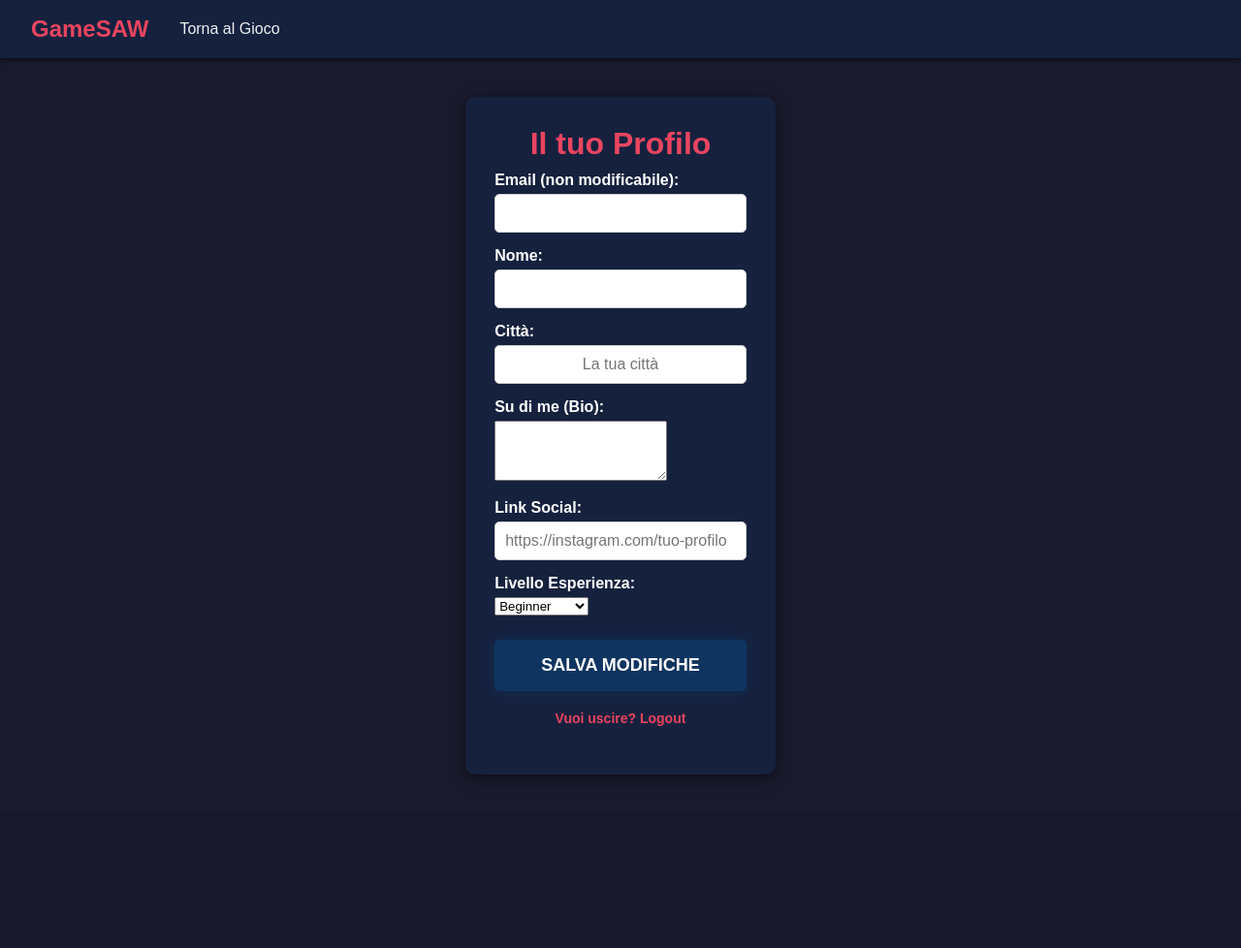
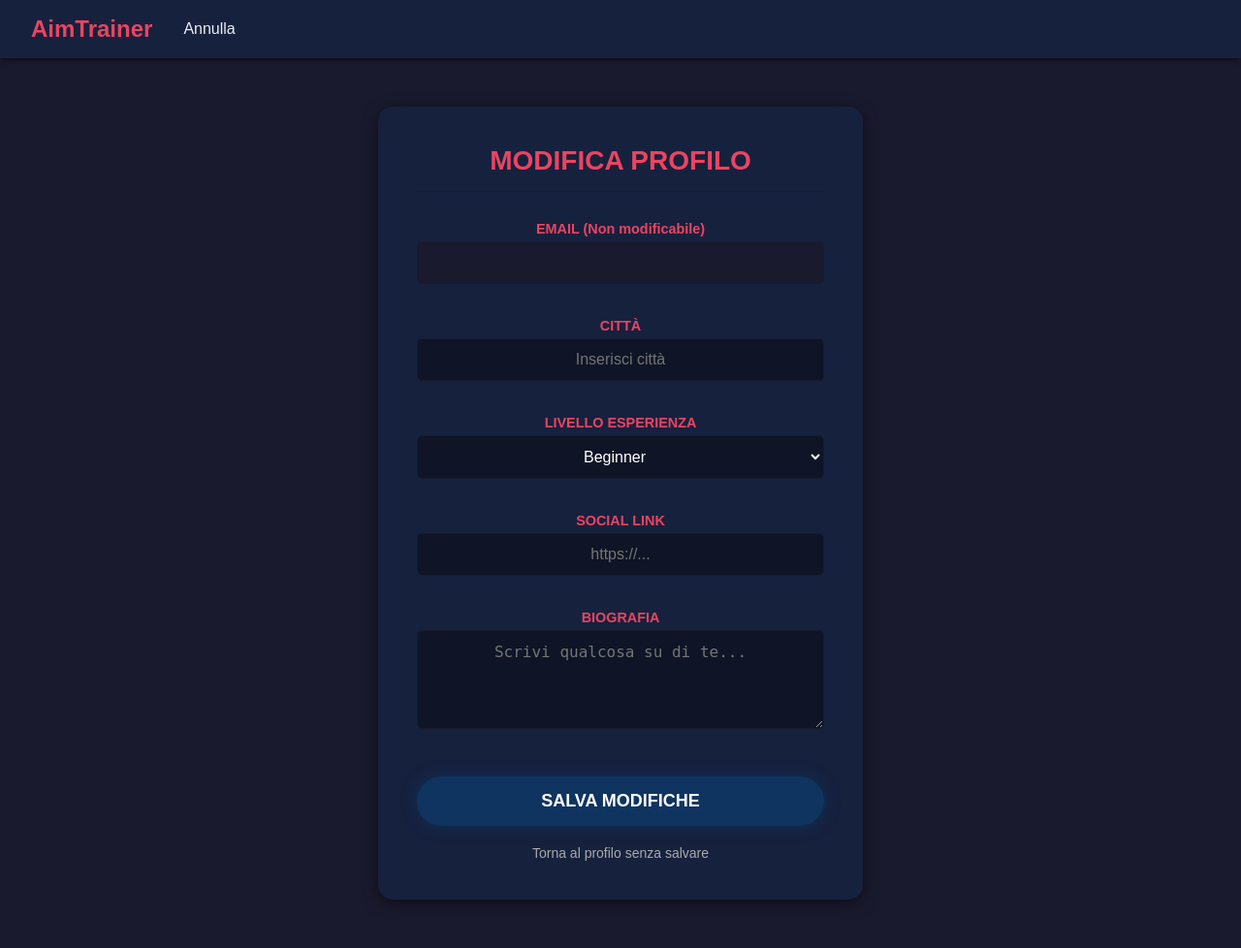
Before and after one commit to frazambra/GameSaw, a PHP site: page /profilo.php in a window 1280 px wide. Shown: the whole page at 97% size. Before the commit the page ends 800 px from the top, so only its background shows below. Run offline with PHP 8.4, Linux system fonts and the light colour scheme; the visitor is signed in with stand-in values (Sample User, id 1); data that the repository does not hold is empty.

Commit message:
backup 2

```diff
--- a/info.html
+++ b/info.html
@@ -9,7 +9,7 @@
 <body>
 
     <header>
-        <div class="logo">GameSAW</div>
+        <div class="logo">AimTrainer</div>
         <nav>
             <ul class="nav-links">
                 <li><a href="Game.php">Torna al Gioco</a></li>
@@ -34,9 +34,5 @@
         </section>
     </main>
 
-    <footer>
-        <p>&copy; 2023 GameSAW - Tutti i diritti riservati</p>
-    </footer>
-
 </body>
 </html>
--- a/profilo.php
+++ b/profilo.php
@@ -2,37 +2,36 @@
 session_start();
 require_once 'connessione_db.php';
 
-// Protezione pagina: se non è loggato, torna alla home
-if (!isset($_SESSION['logged_in']) || $_SESSION['logged_in'] !== true) {
-    header("Location: Game.php");
+// Se non è loggato, torna alla home
+if (!isset($_SESSION['logged_in'])) {
+    header("Location: game.php");
     exit();
 }
 
 $user_id = $_SESSION['user_id'];
-$messaggio = "";
+$status_msg = "";
 
-// --- LOGICA DI AGGIORNAMENTO (POST) ---
+// Gestione del salvataggio dati
 if ($_SERVER["REQUEST_METHOD"] == "POST") {
     $citta = $_POST['citta'];
     $bio = $_POST['bio'];
     $social = $_POST['social'];
     $livello = $_POST['livello'];
 
-    $sql_update = "UPDATE utenti SET citta = ?, bio = ?, social_link = ?, livello = ? WHERE id = ?";
-    $stmt = $conn->prepare($sql_update);
+    $stmt = $conn->prepare("UPDATE utenti SET citta=?, bio=?, social_link=?, livello=? WHERE id=?");
     $stmt->bind_param("ssssi", $citta, $bio, $social, $livello, $user_id);
 
     if ($stmt->execute()) {
-        $messaggio = "<p style='color: #4ee44e;'>Profilo aggiornato con successo!</p>";
+        header("Location: visualizza_profilo.php");
+        exit();
     } else {
-        $messaggio = "<p style='color: #ff4d4d;'>Errore durante l'aggiornamento.</p>";
+        $status_msg = "Errore durante l'aggiornamento.";
     }
     $stmt->close();
 }
 
-// --- RECUPERO DATI CORRENTI ---
-$sql = "SELECT * FROM utenti WHERE id = ?";
-$stmt = $conn->prepare($sql);
+// Recupero dati
+$stmt = $conn->prepare("SELECT * FROM utenti WHERE id = ?");
 $stmt->bind_param("i", $user_id);
 $stmt->execute();
 $result = $stmt->get_result();
@@ -43,64 +42,154 @@ $user = $result->fetch_assoc();
 <html lang="it">
 <head>
     <meta charset="UTF-8">
-    <title>Profilo - GameSAW</title>
+    <title>Modifica Profilo</title>
     <link rel="stylesheet" href="style.css">
+    <style>
+        /* RESET E STILE FORZATO PER QUESTA PAGINA */
+        body {
+            display: flex;
+            flex-direction: column;
+            min-height: 100vh;
+            align-items: center; /* Centra orizzontalmente tutto il body */
+        }
+
+        .edit-container {
+            background-color: #16213e; /* Sfondo scuro del box */
+            width: 100%;
+            max-width: 500px; /* Larghezza massima contenuta */
+            margin-top: 50px;
+            margin-bottom: 50px;
+            padding: 40px;
+            border-radius: 15px;
+            box-shadow: 0 4px 15px rgba(0,0,0,0.5);
+            text-align: center; /* Centra tutti i testi e elementi inline */
+            display: flex;
+            flex-direction: column;
+            align-items: center; /* Centra i div interni (flex items) */
+        }
+
+        h1 {
+            color: #e94560;
+            margin-bottom: 30px;
+            font-size: 28px;
+            text-transform: uppercase;
+            width: 100%;
+            border-bottom: 1px solid #1a1a2e;
+            padding-bottom: 15px;
+        }
+
+        /* Forza il form a stare in colonna e centrato */
+        form {
+            width: 100%;
+            display: flex;
+            flex-direction: column;
+            align-items: center;
+            gap: 20px; /* Spazio tra i campi */
+        }
+
+        .form-group {
+            width: 100%;
+            text-align: left; /* Le etichette si leggono meglio a sinistra */
+        }
+
+        .form-group label {
+            display: block;
+            margin-bottom: 5px;
+            color: #e94560;
+            font-weight: bold;
+            font-size: 0.9em;
+            text-align: center; /* OK, centro anche le etichette come richiesto */
+        }
+
+        /* Stile input per farli sembrare centrati e belli */
+        input[type="text"],
+        input[type="url"],
+        textarea,
+        select {
+            width: 100%;
+            padding: 12px;
+            border-radius: 5px;
+            border: 1px solid #1a1a2e;
+            background-color: #0f1526;
+            color: white;
+            font-size: 16px;
+            text-align: center; /* Testo centrato dentro l'input */
+        }
+
+        input:disabled {
+            background-color: #1a1a2e;
+            color: #666;
+            border: 1px solid transparent;
+        }
+
+        .btn-play {
+            width: 100%; /* Bottone largo quanto il box */
+            margin-top: 10px;
+            padding: 15px;
+            font-size: 18px;
+            cursor: pointer;
+        }
+
+        .back-link {
+            margin-top: 20px;
+            color: #aaa;
+            text-decoration: none;
+            font-size: 14px;
+        }
+        .back-link:hover { color: white; }
+
+    </style>
 </head>
 <body>
-    <header>
-        <div class="logo">GameSAW</div>
-        <nav>
-            <ul class="nav-links">
-                <li><a href="Game.php">Torna al Gioco</a></li>
-            </ul>
-        </nav>
+
+    <header style="width: 100%;">
+        <div class="logo">AimTrainer</div>
+        <nav><ul class="nav-links"><li><a href="visualizza_profilo.php">Annulla</a></li></ul></nav>
     </header>
 
-    <main>
-        <section class="auth-container">
-            <h1>Il tuo Profilo</h1>
-            <?php echo $messaggio; ?>
+    <div class="edit-container">
 
-            <form action="profilo.php" method="POST" class="auth-form">
+        <h1>Modifica Profilo</h1>
+
+        <?php if($status_msg) echo "<p style='color:red; margin-bottom:15px;'>$status_msg</p>"; ?>
+
+        <form action="profilo.php" method="POST">
+
             <div class="form-group">
-                    <label>Email (non modificabile):</label>
+                <label>EMAIL (Non modificabile)</label>
                 <input type="text" value="<?php echo htmlspecialchars($user['email']); ?>" disabled>
             </div>
 
             <div class="form-group">
-                    <label for="nome">Nome:</label>
-                    <input type="text" name="nome" value="<?php echo htmlspecialchars($user['nome']); ?>" disabled>
+                <label for="citta">CITTÀ</label>
+                <input type="text" id="citta" name="citta" value="<?php echo htmlspecialchars($user['citta'] ?? ''); ?>" placeholder="Inserisci città">
             </div>
 
             <div class="form-group">
-                    <label for="citta">Città:</label>
-                    <input type="text" id="citta" name="citta" value="<?php echo htmlspecialchars($user['citta'] ?? ''); ?>" placeholder="La tua città">
+                <label for="livello">LIVELLO ESPERIENZA</label>
+                <select name="livello" id="livello">
+                    <option value="Beginner" <?php echo ($user['livello'] == 'Beginner') ? 'selected' : ''; ?>>Beginner</option>
+                    <option value="Intermediate" <?php echo ($user['livello'] == 'Intermediate') ? 'selected' : ''; ?>>Intermediate</option>
+                    <option value="Expert" <?php echo ($user['livello'] == 'Expert') ? 'selected' : ''; ?>>Expert</option>
+                </select>
             </div>
 
             <div class="form-group">
-                    <label for="bio">Su di me (Bio):</label>
-                    <textarea id="bio" name="bio" rows="4"><?php echo htmlspecialchars($user['bio'] ?? ''); ?></textarea>
+                <label for="social">SOCIAL LINK</label>
+                <input type="url" id="social" name="social" value="<?php echo htmlspecialchars($user['social_link'] ?? ''); ?>" placeholder="https://...">
             </div>
 
             <div class="form-group">
-                    <label for="social">Link Social:</label>
-                    <input type="url" id="social" name="social" value="<?php echo htmlspecialchars($user['social_link'] ?? ''); ?>" placeholder="https://instagram.com/tuo-profilo">
-                </div>
-
-                <div class="form-group">
-                    <label for="livello">Livello Esperienza:</label>
-                    <select name="livello" id="livello">
-                        <option value="Beginner" <?php if($user['livello'] == 'Beginner') echo 'selected'; ?>>Beginner</option>
-                        <option value="Intermediate" <?php if($user['livello'] == 'Intermediate') echo 'selected'; ?>>Intermediate</option>
-                        <option value="Expert" <?php if($user['livello'] == 'Expert') echo 'selected'; ?>>Expert</option>
-                    </select>
+                <label for="bio">BIOGRAFIA</label>
+                <textarea id="bio" name="bio" rows="4" placeholder="Scrivi qualcosa su di te..."><?php echo htmlspecialchars($user['bio'] ?? ''); ?></textarea>
             </div>
 
             <button type="submit" class="btn-play">SALVA MODIFICHE</button>
         </form>
 
-            <p class="auth-footer"><a href="logout.php">Vuoi uscire? Logout</a></p>
-        </section>
-    </main>
+        <a href="visualizza_profilo.php" class="back-link">Torna al profilo senza salvare</a>
+
+    </div>
+
 </body>
 </html>
--- a/registrazione.php
+++ b/registrazione.php
@@ -46,7 +46,7 @@ if ($_SERVER["REQUEST_METHOD"] == "POST") {
     if ($stmt->execute()) {
         // SUCCESSO
         // Rimandiamo al Login con un messaggio di conferma
-        header("Location: Game.html?utente=". urlencode($nome));
+        header("Location: login.php?registered=1");
         exit();
     } else {
         echo "Errore durante la registrazione: " . $stmt->error;
```
Also changed, not shown: Game.html (deleted, +0 -49 lines), Game.php (+6 -10 lines), classifica.php (added, +130 -0 lines), login.php (+3 -6 lines), registrazione.html (+164 -16 lines), visualizza_profilo.php (added, +101 -0 lines), style.css (line endings or trailing spaces). Lines whose indentation alone changed are shown as unchanged.
